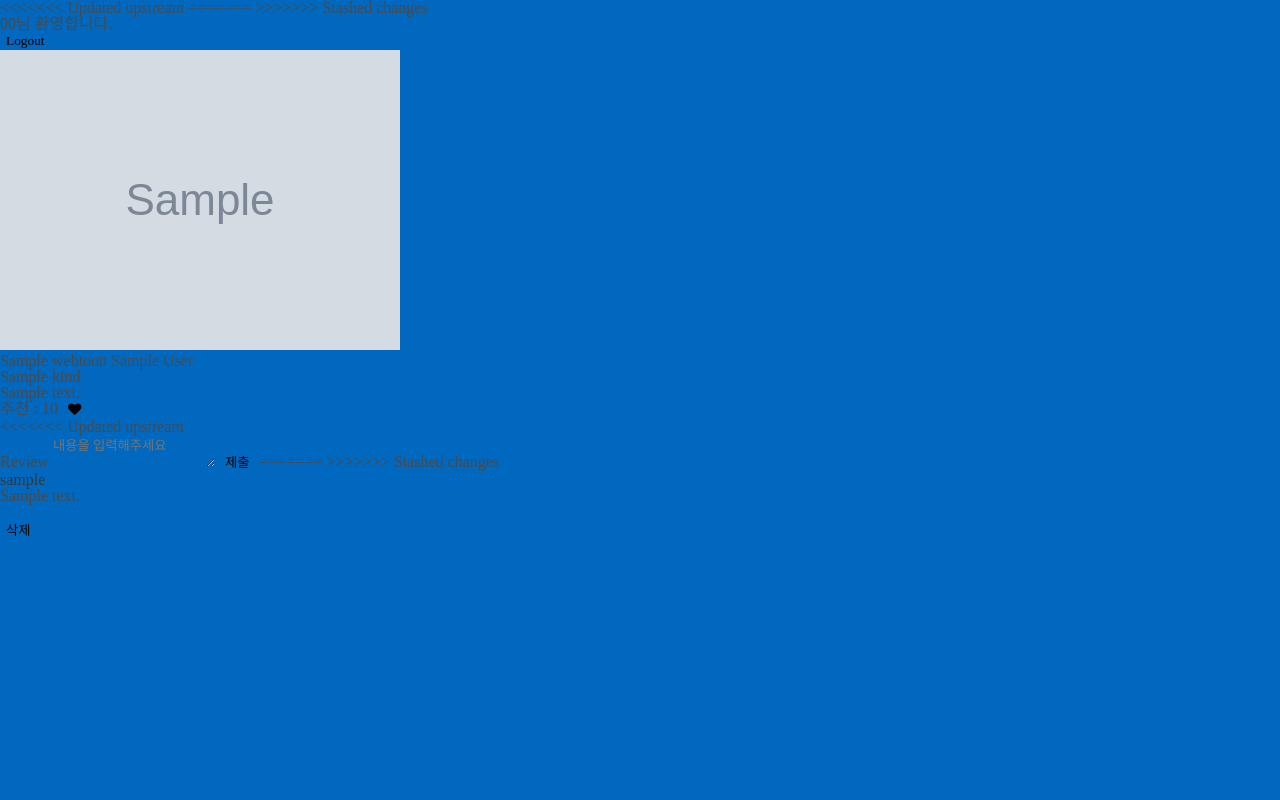
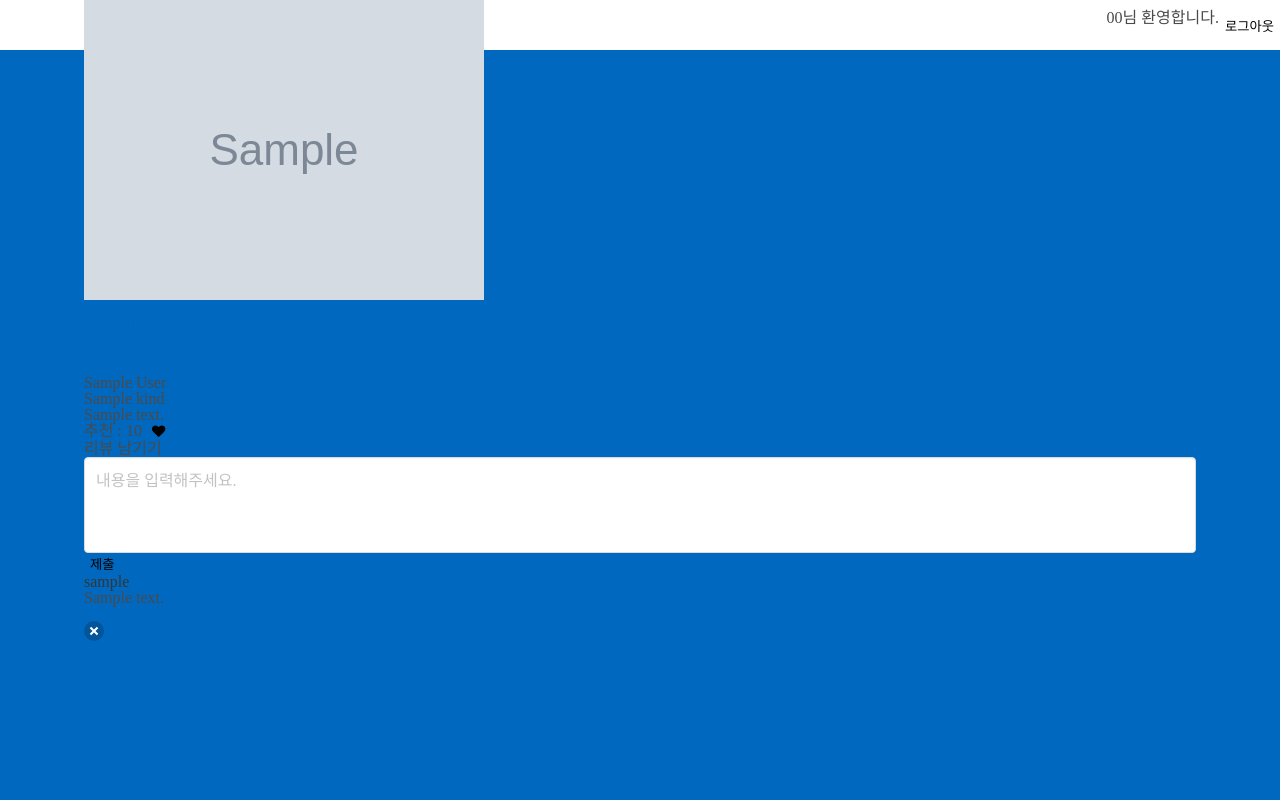
Before and after one commit to Jihyun85/team18_otv, a Flask app: template templates/detail.html in a window 1280 px wide. Run offline with Flask 2, Linux system fonts and the light colour scheme; the template is opened without the code that fills it: most values are stand-ins (such as "Sample title", 1, 10 or a date in 2020); grey boxes marked "Sample" are stand-in pictures; some libraries are stand-ins or nearby versions.

Commit message:
OTV_깃 병합 에러 해결

```diff
--- a/templates/detail.html
+++ b/templates/detail.html
@@ -13,102 +13,74 @@
     <script src="https://ajax.googleapis.com/ajax/libs/jquery/3.4.1/jquery.min.js"></script>
     <script src="https://cdnjs.cloudflare.com/ajax/libs/jquery-cookie/1.4.1/jquery.cookie.js"></script>
 
-<<<<<<< Updated upstream
-=======
-    <script src="{{ url_for('static', filename='/js/script.js') }}"></script>
-
-    <script>
-      function reviewPost() { //댓글 포스팅하기
-            {#let idLink = document.location.href.split('/')[4]#}
-            let text = $("#textarea-post").val()
-            let today = new Date().toISOString()
-
-            $.ajax({
-                type: "POST",
-                url: "",
-                data: {
-                    text_give: text,
-                    date_give: today
-                },
-                success: function (response) {
-                    alert(response["msg"]);
-                    window.location.reload()
-
-                }
-            })
-        }
-
-        function get_posts() { //댓글 불러오기
-            $("#post-box").empty()
-            $.ajax({
-                type: "GET",
-                url: "/api/reviews",
-                data: {},
-                success: function (response) {
-                    if (response["result"] == "success") {
-                        let posts = response["posts"]
-                        for (let i = 0; i < posts.length; i++) {
-                            let post = posts[i]
-                            let html_temp = `
-                                                        `
-                            $("#post-box").append(html_temp)
-                        }
-                    }
-                }
-            })
-        }
-
-        $(document).ready(function () {
-            get_posts()
-        })
-    </script>
-
->>>>>>> Stashed changes
 </head>
 <body>
-    <div class="header">
-        <div class="my_info">00님 환영합니다.</div>
-        <div><button type="button">Logout</button></div>
+
+    <div class="container">
+        <div class="main-header">
+        <p class="my-info">00님 환영합니다.</p>
+        <button onclick="sign_out()" type="button">로그아웃</button>
     </div>
+
+<div class="wrap">
+    <div class="detail-box">
+        <div class="detail-image"><img class="image" src="{{ webtoon['image'] }}" alt="{{ webtoon['title'] }}"></div>
         <div class="detail">
-        <div><img src="{{ webtoon['image'] }}" alt="{{ webtoon['title'] }}"></div>
-        <div>{{ webtoon['title'] }} <span>{{ webtoon['author'] }}</span></div>
-        <div>{{ webtoon['kind'] }}</div>
-        <div>{{ webtoon['summary'] }}</div>
+            <div class="title-box">
+                <div class="title">{{ webtoon['title'] }}</div>
+                <div class="author">{{ webtoon['author'] }}</div>
+            </div>
+            <div class="genre">{{ webtoon['kind'] }}</div>
+            <div class="summary">{{ webtoon['summary'] }}</div>
 
-        <div>
+            <div class="likes-container">
                 추천 : <span class="likes-count" data-num={{ webtoon['id'] }}>{{ webtoon['likes'] }}</span>
                 {% if check_like == false %}
-                <button class="likes like-btn" type="button" data-id={{ webtoon['id'] }} onclick="toggle_like({{ webtoon['id'] }})"><i class="fa fa-heart-o" aria-hidden="true"></i></button>
+                    <button class="likes like-btn" type="button"
+                            data-id={{ webtoon['id'] }} onclick="toggle_like({{ webtoon['id'] }})"><i
+                            class="fa fa-heart-o heart"
+                            aria-hidden="true"></i>
+                    </button>
                 {% else %}
-                <button class="likes dislike-btn" type="button" data-id={{ webtoon['id'] }} onclick="toggle_like({{ webtoon['id'] }})"><i class="fa fa-heart" aria-hidden="true"></i></button>
+                    <button class="likes dislike-btn" type="button"
+                            data-id={{ webtoon['id'] }} onclick="toggle_like({{ webtoon['id'] }})"><i
+                            class="fa fa-heart heart"
+                            aria-hidden="true"></i>
+                    </button>
                 {% endif %}
             </div>
 
         </div>
-    <div class="reviewForm">
-<<<<<<< Updated upstream
-        <form id="reviewForm" action="/api/reviews/{{ webtoon['id'] }}" method="post">
-            <label for="textarea-post">Review</label>
-            <textarea id="textarea-post" name="review" placeholder="내용을 입력해주세요"></textarea>
-            <button type="submit">제출</button>
-=======
-
->>>>>>> Stashed changes
+    </div>
+    <div class="review-form">
+        <form class="form" id="reviewForm" action="/api/reviews/{{ webtoon['id'] }}" method="post">
+            <div class="form-contents">
+                <label class="form-lbl" for="textarea-post">리뷰 남기기</label>
+{#                <textarea id="textarea-post" class="form-text" style="resize: none" name="review"#}
+{#                          placeholder="내용을 입력해주세요"></textarea>#}
+                <textarea id="textarea-post" class="textarea" style="resize: none" rows="3" name="review" placeholder="내용을 입력해주세요."></textarea>
+            </div>
+            <div class="btn-container">
+                <button class="form-btn" type="submit">제출</button>
+            </div>
         </form>
     </div>
-    <div id="reviewsContainer" class="reviews">
+    <div class="reviews" id="reviewsContainer" class="reviews">
         {% for review in reviews %}
             {% set userName = review['username'] %}
             {% set comment = review['text'] %}
+            <div class="review-container">
                 <div class="review-card">
-                    <span><strong>{{ userName }}</strong></span>
-                    <p>{{ comment }}</p>
-                    <button type="button">삭제</button>
+                    <span class="review-name"><strong>{{ userName }}</strong></span>
+                    <p class
+                               ="review-text">{{ comment }}</p>
+{#                    <button class="review-btn" type="button"><i class="fa fa-trash trash" aria-hidden="true"></i></button>#}
+                    <button class="delete" type="button"></button>
+                </div>
             </div>
         {% endfor %}
     </div>
     <script src="{{ url_for('static', filename='/js/script.js') }}"></script>
-
+</div>
 </body>
 </html>
```
Lines whose indentation alone changed are shown as unchanged.
